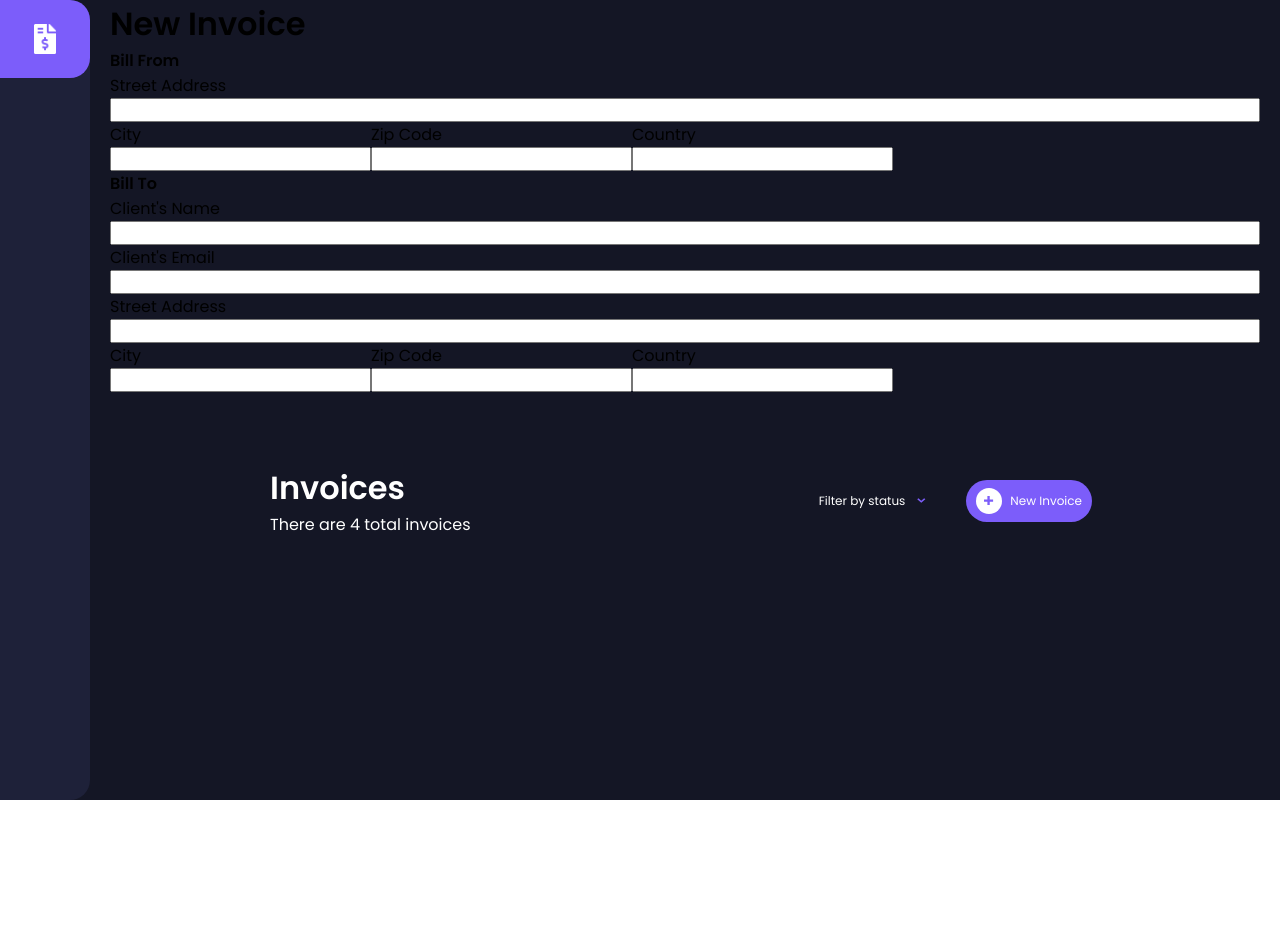
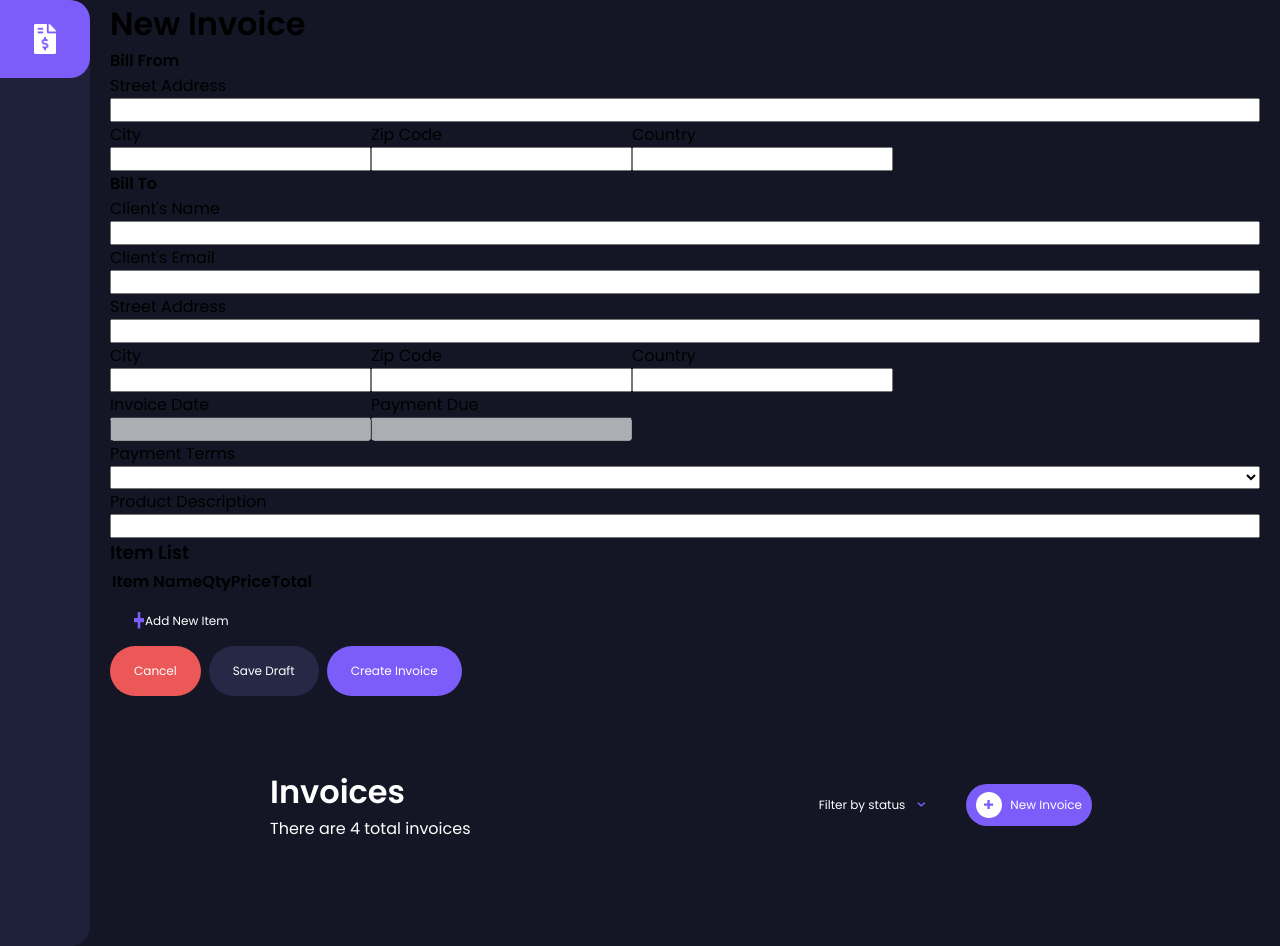
Before and after one commit to Nabcellent/vue-invoice-app, a Vue app: page / in a window 1280 px wide. Before the commit the page ends 800 px from the top, so only its background shows below. Built offline with nearby package versions, Linux system fonts and the light colour scheme.

Commit message:
Implements invoice modal

```diff
--- a/src/components/InvoiceModal.vue
+++ b/src/components/InvoiceModal.vue
@@ -58,6 +58,66 @@
                     </div>
                 </div>
             </div>
+
+            <div class="invoice-work flex flex-column">
+                <div class="payment flex">
+                    <div class="input flex flex-column">
+                        <label for="invoice-date">Invoice Date</label>
+                        <input type="text" required id="invoice-date" v-model="invoiceDate" disabled>
+                    </div>
+                    <div class="input flex flex-column">
+                        <label for="payment-due-date">Payment Due</label>
+                        <input type="text" required id="payment-due-date" v-model="paymentDueDate" disabled>
+                    </div>
+                </div>
+
+                <div class="input flex flex-column">
+                    <label for="payment-terms">Payment Terms</label>
+                    <select required id="payment-terms" v-model="paymentTerms">
+                        <option value="30">Net 30 days</option>
+                        <option value="60">Net 60 days</option>
+                    </select>
+                </div>
+                <div class="input flex flex-column">
+                    <label for="product-description">Product Description</label>
+                    <input type="text" required id="product-description" v-model="productDescription">
+                </div>
+
+                <div class="work-items">
+                    <h3>Item List</h3>
+                    <table class="item-list">
+                        <tr class="table-heading flex">
+                            <th class="name">Item Name</th>
+                            <th class="qty">Qty</th>
+                            <th class="price">Price</th>
+                            <th class="total">Total</th>
+                        </tr>
+
+                        <tr class="table-items flex" v-for="(item, i) in invoiceItemList" :key="i">
+                            <td class="name"><input type="text" v-model="item.name"></td>
+                            <td class="qty"><input type="text" v-model="item.qty"></td>
+                            <td class="price"><input type="text" v-model="item.price"></td>
+                            <td class="total flex">KES{{ (item.total = item.qty * item.price) }}</td>
+                            <img src="@/assets/icon-delete.svg" alt="" @click="deleteInvoiceItem(item.id)">
+                        </tr>
+                    </table>
+
+                    <div class="flex button" @click="addNewInvoiceItem">
+                        <img src="@/assets/icon-plus.svg" alt="">
+                        Add New Item
+                    </div>
+                </div>
+            </div>
+
+            <div class="save flex">
+                <div class="left">
+                    <button class="red" @click="closeInvoice">Cancel</button>
+                </div>
+                <div class="right flex">
+                    <button class="dark-purple" @click="saveDraft">Save Draft</button>
+                    <button class="purple" @click="publishInvoice">Create Invoice</button>
+                </div>
+            </div>
         </form>
     </div>
 </template>
```
